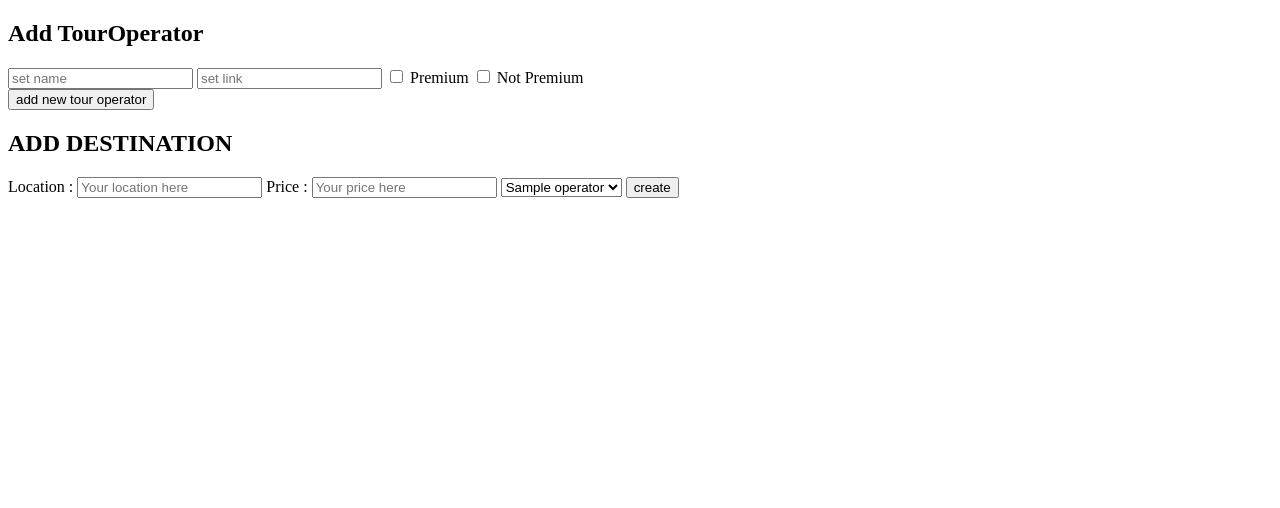
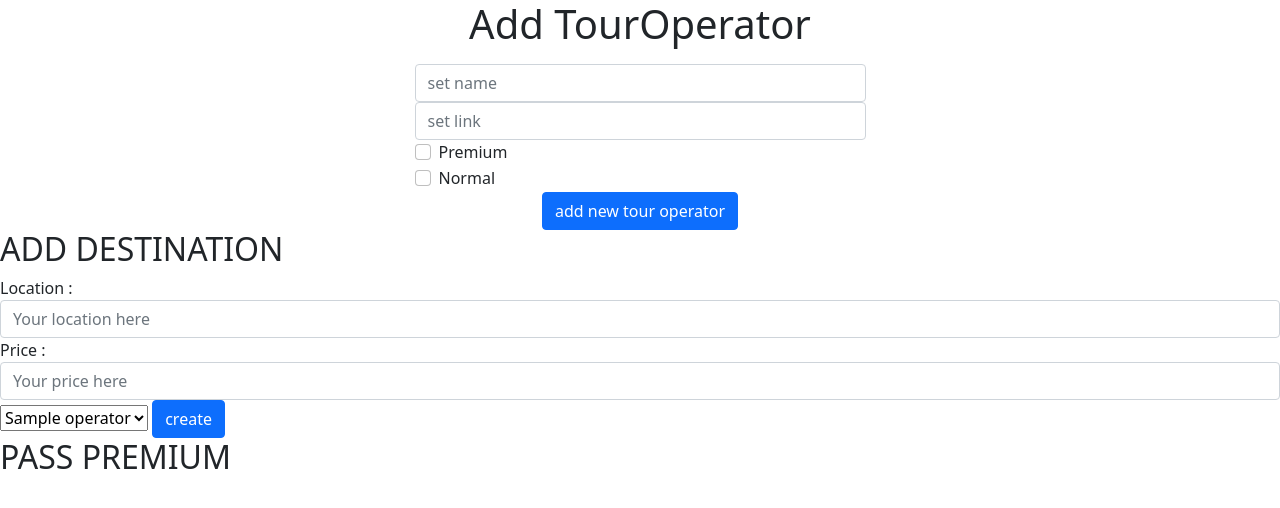
Before and after one commit to mlp-dw/comparOperator, a PHP site: page / in a window 1280 px wide. Shown: the top 508 px of the page. Run offline with PHP 8.4, Linux system fonts and the light colour scheme; tables that the repository leaves empty or names only in its code hold one stand-in row (values such as "Sample post"); some libraries are stand-ins or nearby versions.

Commit message:
4- bootstrap 5

```diff
--- a/classes/Database.php
+++ b/classes/Database.php
@@ -26,8 +26,8 @@ class Database {
         $request->execute();
     }
 
-    public function update($table, $id, $values)
-    {
+    public function update($table, $id, $values){
+
         $request = 'UPDATE ' . $table . ' SET ';
         foreach ($values as $key => $value)
         {
--- a/index.php
+++ b/index.php
@@ -20,13 +20,24 @@ $getAllTO = $manager->getAllOperator();
                                 <div class="form-group">
                                 <input type="text" name="name" class="form-control" id="name" aria-describedby="name" placeholder="set name">
                                 <input type="text" name="link" class="form-control" id="link" aria-describedby="link" placeholder="set link">
-                                <input type="checkbox" value="1" name="is_premium" class="form-control" id="is_premium" aria-describedby="is_premium">
-                                <label for="Premium">Premium</label>
-                                <input type="checkbox" value="0" name="is_premium" class="form-control" id="is_not_premium" aria-describedby="is_not_premium" >
-                                <label for="Premium">Not Premium</label>
+
+
+                                <div class="form-check">
+                                    <input class="form-check-input" type="checkbox" value="1" name="is_premium" id="flexCheckDefault">
+                                    <label class="form-check-label" for="flexCheckDefault">
+                                        Premium
+                                    </label>
                                 </div>
+                                <div class="form-check">
+                                    <input class="form-check-input" type="checkbox" value="0" name="is_premium" id="flexCheckDefault">
+                                    <label class="form-check-label" for="flexCheckDefault">
+                                        Normal
+                                    </label>
+                                </div>
+
                                 <div class="col-md-12 text-center ">
                                     <button type="submit" name="submit" class=" btn btn-block mybtn btn-primary tx-tfm">add new tour operator</button>
+                                </div>
                             </form>
                         </div>
                     </div>
@@ -53,6 +64,10 @@ $getAllTO = $manager->getAllOperator();
 
     </section>
 
+    <section>
+        <h2>PASS PREMIUM</h2>
+    </section>
+
 
 <?php
 include './utils/footer.php';
--- a/utils/footer.php
+++ b/utils/footer.php
@@ -1,3 +1,4 @@
-    <script src="https://cdn.jsdelivr.net/jquery.validation/1.15.1/jquery.validate.min.js"></script>
+    <script src="https://cdn.jsdelivr.net/npm/bootstrap@5.1.3/dist/js/bootstrap.bundle.min.js" integrity="sha384-ka7Sk0Gln4gmtz2MlQnikT1wXgYsOg+OMhuP+IlRH9sENBO0LRn5q+8nbTov4+1p" crossorigin="anonymous"></script>
+
 </body>
 </html>
--- a/utils/header.php
+++ b/utils/header.php
@@ -9,8 +9,7 @@ include './config/autoload.php';
     <meta http-equiv="X-UA-Compatible" content="IE=edge">
     <meta name="viewport" content="width=device-width, initial-scale=1.0">
     <link href="https://fonts.googleapis.com/css?family=Kaushan+Script" rel="stylesheet">
-    <link href="https://stackpath.bootstrapcdn.com/font-awesome/4.7.0/css/font-awesome.min.css" rel="stylesheet" integrity="sha384-wvfXpqpZZVQGK6TAh5PVlGOfQNHSoD2xbE+QkPxCAFlNEevoEH3Sl0sibVcOQVnN" crossorigin="anonymous">
-    <link href="" rel="stylesheet">
+    <link href="https://cdn.jsdelivr.net/npm/bootstrap@5.1.3/dist/css/bootstrap.min.css" rel="stylesheet" integrity="sha384-1BmE4kWBq78iYhFldvKuhfTAU6auU8tT94WrHftjDbrCEXSU1oBoqyl2QvZ6jIW3" crossorigin="anonymous">    <link href="" rel="stylesheet">
     <title>comparOperator</title>
 </head>
 
```
Also changed, not shown: classes/Manager.php (+8 -19 lines). Lines whose indentation alone changed are shown as unchanged.
